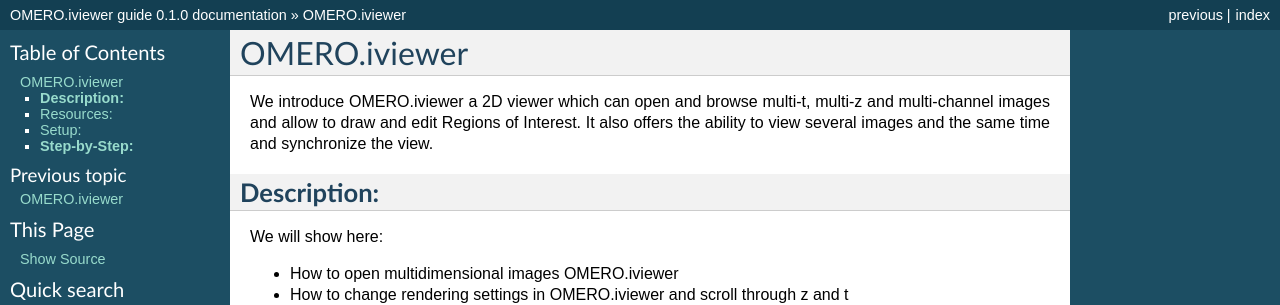
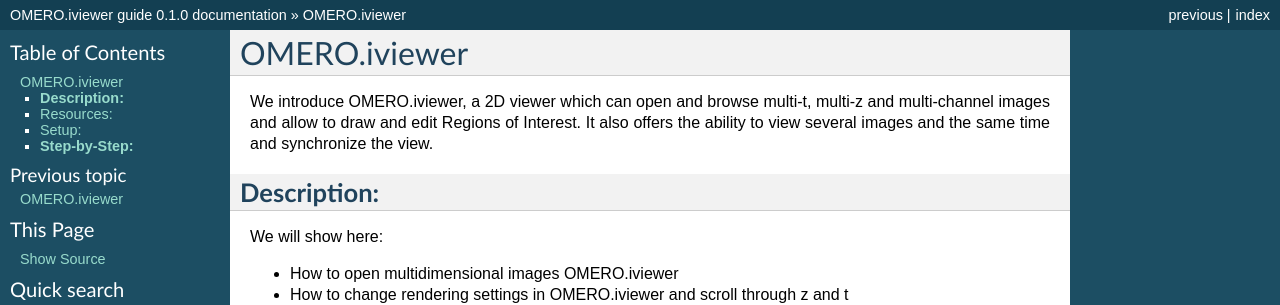
Before and after one commit to ome/omero-guide-iviewer, a Sphinx documentation site: the page built from docs/iviewer.rst, in a window 1280 px wide and 900 px high. Shown: the top 305 px of the window. Built offline with Sphinx 7.4.7, drawn with Linux system fonts in a browser that asks for light colours.

```diff
--- a/docs/iviewer.rst
+++ b/docs/iviewer.rst
@@ -2,7 +2,7 @@ OMERO.iviewer
 =============
 
 We introduce
-OMERO.iviewer a 2D viewer which can
+OMERO.iviewer, a 2D viewer which can
 open and browse multi-t, multi-z and multi-channel images and allow to
 draw and edit Regions of Interest.
 It also offers the ability to view several images and the same time and synchronize the
```
